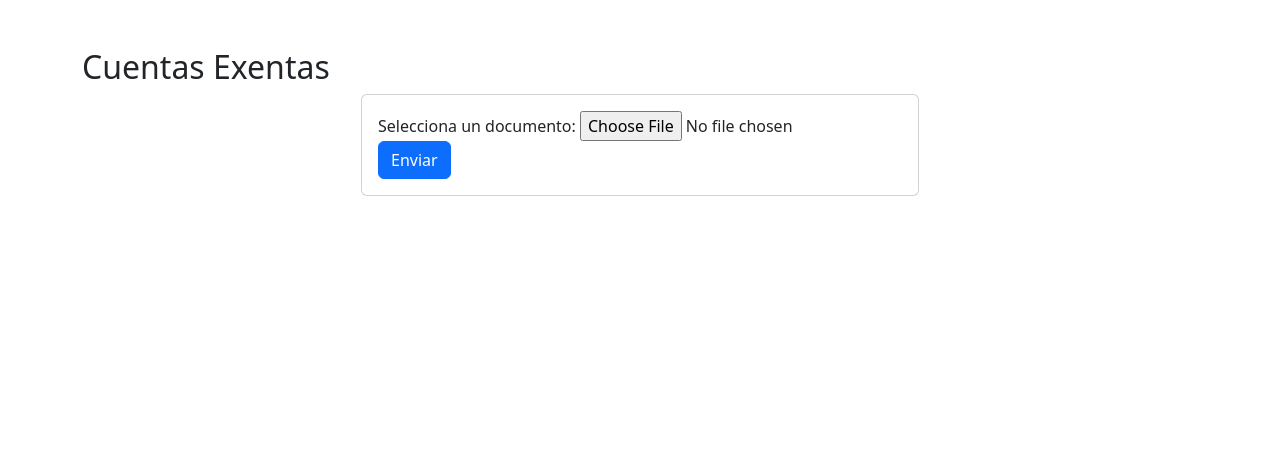
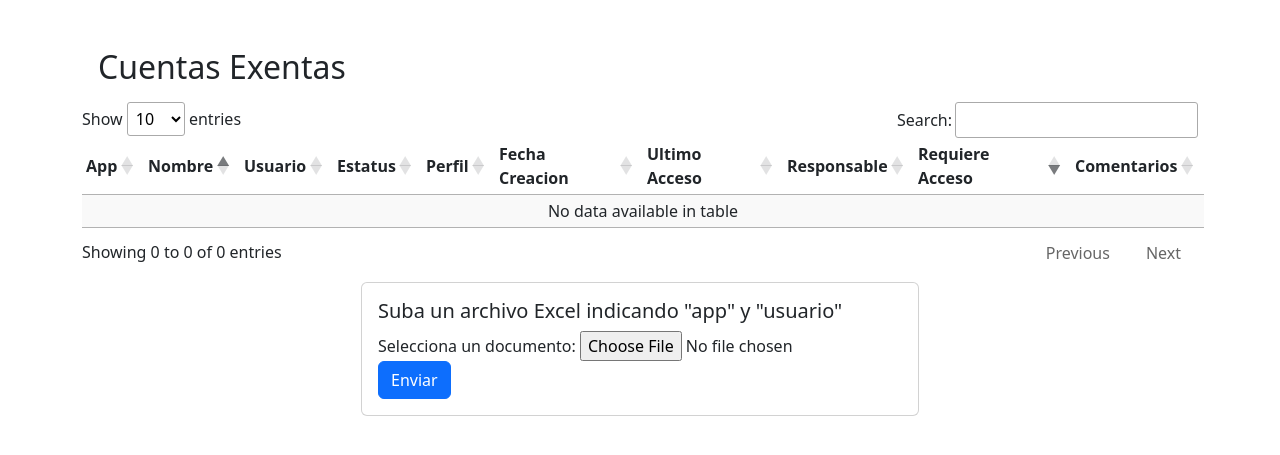
Before and after one commit to Sauce77/grusys, a Flask app: template templates/exentar_bajas.html in a window 1280 px wide. Shown: the part 56-511 px from the top of the page. Run offline with Flask 3, Linux system fonts and the light colour scheme; the template is opened without the code that fills it: values that come from a table or form of the project are taken from there, others are empty; some libraries are stand-ins or nearby versions.

Commit message:
se agrego tabla cuentas exentas

```diff
--- /dev/null
+++ b/static/scripts/datatable.js
@@ -0,0 +1,37 @@
+var datosJavaScript = JSON.parse(datosJSON);
+
+        $(document).ready(function() {
+
+          // construir datatable
+          var tabla = $('#tablaExtraccion').DataTable({
+            data: datosJavaScript,
+            columns: [
+              { data: 'app' , name: 'app'},
+              { data: 'nombre', name: 'nombre'},
+              { data: 'usuario', name: 'usuario'},
+              { data: 'estatus', name: 'estatus' },
+              { data: 'perfil', name: 'perfil' },
+              { data: 'fecha_creacion', name: 'fecha_creacion' },
+              { data: 'ultimo_acceso', name: 'ultimo_acceso' },
+              { data: 'responsable', name: 'responsable' },
+              { data: 'requiere_acceso', name: 'requiere_acceso' },
+              { data: 'comentarios', name: 'comentarios' },
+              { data: 'en_extraccion', name: 'en_extraccion', visible: false},
+              { data: 'exenta_baja', name: 'exenta_baja', visible: false},
+            ],
+            order: [[8, 'desc'], [10, 'asc'], [11, 'asc'], [1, 'asc']],
+            rowCallback: function(row, data) {
+
+              if (data.en_extraccion === false ) {
+                $(row).css('background-color', 'yellow');
+              }
+              else if(data.requiere_acceso === "NO"){
+                $(row).css('background-color', 'red');
+              }
+              else if(data.exenta_baja === true){
+                $(row).css('background-color', 'lightblue');
+              }
+            }
+          });
+
+        });
--- a/templates/exentar_bajas.html
+++ b/templates/exentar_bajas.html
@@ -5,6 +5,11 @@
     <meta name="viewport" content="width=device-width, initial-scale=1.0">
     <title>Exentar Bajas</title>
     {% include "_bootstrap.html" %}
+
+    <!-- Datatables -->
+    <link rel="stylesheet" type="text/css" href="https://cdn.datatables.net/1.11.5/css/jquery.dataTables.css">
+    <script type="text/javascript" src="https://code.jquery.com/jquery-3.6.0.min.js"></script>
+    <script type="text/javascript" src="https://cdn.datatables.net/1.10.25/js/jquery.dataTables.min.js"></script>
 </head>
 <body>
     {% include "_navbar.html" %}
@@ -12,11 +17,32 @@
 
     <div class="container mt-5">
 
-        <h2>Cuentas Exentas</h2>
+        <h2 class="m-3">Cuentas Exentas</h2>
+
+        <!-- Datatable -->
+        <table id="tablaExtraccion" class="compact stripe">
+          <thead>
+              <tr>
+                  <th>App</th>
+                  <th>Nombre</th>
+                  <th>Usuario</th>
+                  <th>Estatus</th>
+                  <th>Perfil</th>
+                  <th>Fecha Creacion</th>
+                  <th>Ultimo Acceso</th>
+                  <th>Responsable</th>
+                  <th>Requiere Acceso</th>
+                  <th>Comentarios</th>
+              </tr>
+          </thead>
+          <tbody>
+          </tbody>
+      </table>
 
         <!-- Form exentar bajas -->
-        <div class="card w-50 mx-auto">
+        <div class="card w-50 mx-auto mt-2">
           <div class="card-body">
+              <h5>Suba un archivo Excel indicando "app" y "usuario"</h5>
               <form method="post" enctype="multipart/form-data">
                 {{ form.csrf_token }}
                 <div class="form-group">
@@ -28,6 +54,11 @@
         </div>
       </div>
 
+      <!--  Cargar datos para tabla -->
+      <script>
+        var datosJSON = '{{ registros | tojson | safe }}';
+      </script>
+      <script type="text/javascript" src="{{ url_for('static', filename='scripts/datatable.js') }}"></script>
 
 </body>
 </html>
```
Also changed, not shown: admin_user.py (+15 -8 lines), templates/registros.html (+4 -32 lines), static/css/datatable_custom.css (added).
